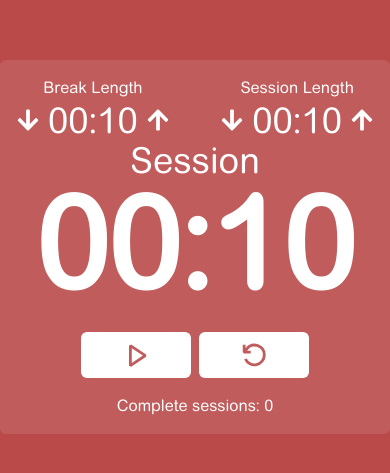
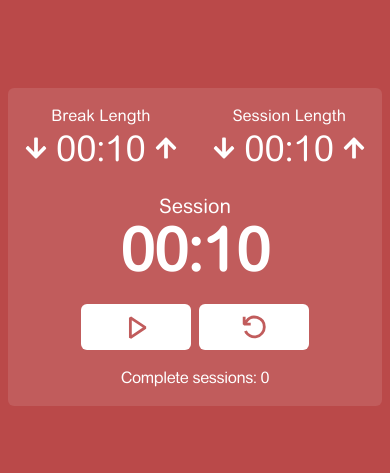
Before and after one commit to Felipp3san/pomodoro-clock, a React (Vite) app: page / in a window 390 px wide. Shown: the part 175-648 px from the top of the page. Built offline with nearby package versions, Linux system fonts and the light colour scheme.

Commit message:
fixed mobile font sizes, but on inc/dec fixed

```diff
--- a/src/components/PomodoroClock.jsx
+++ b/src/components/PomodoroClock.jsx
@@ -17,10 +17,41 @@ function PomodoroClock(props) {
 	const timerRef = useRef(null);
 	const audioRef = useRef(null);
 
-	const decrementBreak = () => setBreakLength((prev) => prev > 60 ? prev - 60 : prev);
-	const incrementBreak = () => setBreakLength((prev) => prev < 3600 ? prev + 60 : prev);
-	const decrementSession = () => setSessionLength((prev) => prev > 60 ? prev - 60 : prev);
-	const incrementSession = () => setSessionLength((prev) => prev < 3600 ? prev + 60 : prev);
+	const decrementBreak = () => setBreakLength((prev) => {
+		const newValue = prev > 60 ? prev - 60 : prev;
+
+		if (timerType === 'break')
+			setTimeLeft(newValue);
+
+		return newValue;
+	});
+
+	const incrementBreak = () => setBreakLength((prev) => {
+		const newValue = prev < 3600 ? prev + 60 : prev;
+
+		if (timerType === 'break')
+			setTimeLeft(newValue);
+
+		return newValue;
+	});
+
+	const decrementSession = () => setSessionLength((prev) => {
+		const newValue = prev > 60 ? prev - 60 : prev;
+
+		if (timerType === 'session')
+			setTimeLeft(newValue);
+
+		return newValue;
+	});
+
+	const incrementSession = () => setSessionLength((prev) => {
+		const newValue = prev < 3600 ? prev + 60 : prev;
+
+		if (timerType === 'session')
+			setTimeLeft(newValue);
+
+		return newValue;
+	});
 
 	// Set audio element reference
 	useEffect(() => {
@@ -29,11 +60,6 @@ function PomodoroClock(props) {
 		if (audioRef.current) return;
 		audioRef.current = document.getElementById('beep');
 	})
-
-	// Synchronize time left with session length
-	useEffect(() => {
-		setTimeLeft(sessionLength);
-	}, [sessionLength]);
 
 	// Update background color on parent when timer type changes
 	useEffect(() => {
@@ -112,7 +138,7 @@ function PomodoroClock(props) {
 	}
 
 	return (
-		<div className={`${props.onBreak ? 'bg-[#4c9196]' : 'bg-[#c15c5c]'} container mx-auto max-w-lg p-4 rounded-md`}>
+		<div className={`${props.onBreak ? 'bg-[#4c9196]' : 'bg-[#c15c5c]'} container lg:mx-auto max-w-lg p-4 rounded-md mx-2`}>
 			<audio id='beep' src={`/sounds/BeepSound.mp3`}>Your browser does not support the audio element.</audio>
 			<div className='flex justify-between'>
 				<div className='flex items-center flex-col'>
@@ -148,16 +174,16 @@ function PomodoroClock(props) {
 					</div>
 				</div>
 			</div>
-			<div className='flex flex-col items-center gap-6'>
+			<div className='flex flex-col items-center gap-6 mt-6 lg:mt-0'>
 				<div>
-					<p id='timer-label' className='text-4xl text-center select-none'>
+					<p id='timer-label' className='text-xl lg:text-4xl text-center select-none'>
 						{timerType === 'session' ?
 							"Session"
 							:
 							"Break"
 						}
 					</p>
-					<p id='time-left' className='text-9xl font-bold select-none'>
+					<p id='time-left' className='text-6xl lg:text-9xl font-bold select-none'>
 						{formatTime(timeLeft)}
 					</p>
 				</div>
@@ -175,7 +201,7 @@ function PomodoroClock(props) {
 					</button>
 				</div>
 			</div>
-			<p className='mt-4 text-center'>
+			<p className='mt-4 text-center tracking-tight'>
 				Complete sessions: {sessionCount}
 			</p>
 		</div>
```
